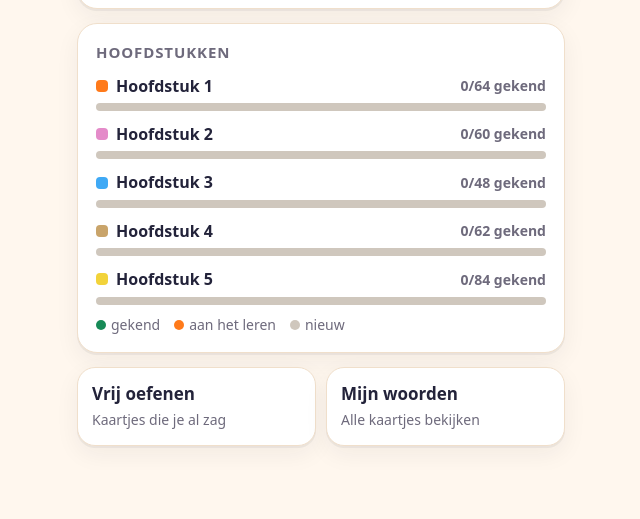
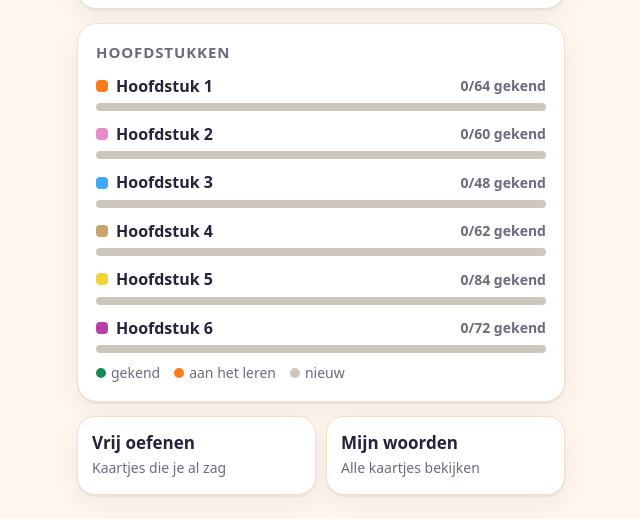
Before and after one commit to Egidiusz/ietsfrans, a plain HTML site: page index.html in a window 1280 px wide. Shown: the part 393-912 px from the top of the page, without its empty margins (319-959 px from the left). Before the commit the page ends 863 px from the top, so only its background shows below. Drawn offline with Linux system fonts and the light colour scheme.

Commit message:
Add chapter 6 (Contact 6, 36 cards)
Also: accept noir/noire for (e)-adjectives, hints for lang vs longtemps
and for tu vs vous in the u-sentences.

Co-Authored-By: Claude Opus 5.5 <noreply@anthropic.com>
Claude-Session: https://claude.ai/code/session_01RyByVSCeiSXNV2HeB5ap8d

```diff
--- a/index.html
+++ b/index.html
@@ -309,7 +309,8 @@ const DECKS = [
     { id:'c4-11', nl:'een (na)middag', fr:'un après-midi' },
     { id:'c4-26', nl:'de nacht', fr:'la nuit' },
     { id:'c4-12', nl:'duren', fr:'durer' },
-    { id:'c4-14', nl:'lang, lange tijd', fr:'longtemps' },
+    { id:'c4-14', nl:'lang, lange tijd', fr:'longtemps',
+      wrong:[{a:'long', note:'<b>Long</b> is lang zoals een lange broek. Lang in tijd: <b>longtemps</b>.'},{a:'long, longue', note:'<b>Long, longue</b> is lang zoals een lange broek. Lang in tijd: <b>longtemps</b>.'}] },
     { id:'c4-13', nl:'een bosklas', fr:'une classe verte' },
     { id:'c4-25', nl:'een les', fr:'un cours' },
     { id:'c4-17', nl:'zelfs', fr:'même' },
@@ -369,6 +370,48 @@ const DECKS = [
     { id:'c5-41', nl:'Hij wast mijn wagen.', fr:'Il lave ma voiture.' },
     { id:'c5-42', nl:'Ik pas op de baby van de buurvrouw.', fr:'Je garde le bébé de la voisine.' },
   ]},
+  { id: 'c6', title: 'Hoofdstuk 6', color:'#B83FA0', cards: [
+    { id:'c6-01', nl:'een kassa', fr:'une caisse' },
+    { id:'c6-02', nl:'een keuze', fr:'un choix' },
+    { id:'c6-03', nl:'een mode', fr:'une mode' },
+    { id:'c6-04', nl:'een broek', fr:'un pantalon' },
+    { id:'c6-05', nl:'de prijs', fr:'le prix' },
+    { id:'c6-06', nl:'een trui', fr:'un pull', accept:['un pull-over'] },
+    { id:'c6-07', nl:'de uitverkoop', fr:'les soldes' },
+    { id:'c6-08', nl:'een kledingstuk', fr:'un vêtement' },
+    { id:'c6-09', nl:'proberen, passen', fr:'essayer' },
+    { id:'c6-10', nl:'sluiten', fr:'fermer' },
+    { id:'c6-11', nl:'gesloten', fr:'fermé(e)' },
+    { id:'c6-12', nl:'open', fr:'ouvert(e)' },
+    { id:'c6-13', nl:'kort', fr:'court(e)' },
+    { id:'c6-14', nl:'lang', fr:'long, longue', accept:['longue, long'],
+      wrong:[{a:'longtemps', note:'<b>Longtemps</b> is lang in tijd. Een lange broek: <b>long, longue</b>.'}] },
+    { id:'c6-15', nl:'perfect', fr:'parfait(e)' },
+    { id:'c6-16', nl:'zwart', fr:'noir(e)' },
+    { id:'c6-17', nl:'wit', fr:'blanc, blanche', accept:['blanche, blanc'] },
+    { id:'c6-18', nl:'rood', fr:'rouge' },
+    { id:'c6-19', nl:'groen', fr:'vert(e)' },
+    { id:'c6-20', nl:'blauw', fr:'bleu(e)' },
+    { id:'c6-21', nl:'geel', fr:'jaune' },
+    { id:'c6-22', nl:'oranje', fr:'orange' },
+    { id:'c6-23', nl:'roze', fr:'rose' },
+    { id:'c6-24', nl:'paars', fr:'mauve', near:[{a:'violet', note:'Violet is ook paars, maar op je kaartje staat: <b>mauve</b>.'}] },
+    { id:'c6-25', nl:'grijs', fr:'gris(e)' },
+    { id:'c6-26', nl:'bruin', fr:'brun(e)', near:[{a:'marron', note:'Marron is ook bruin, maar op je kaartje staat: <b>brun(e)</b>.'}] },
+    { id:'c6-27', nl:'De winkel is open.', fr:'Le magasin est ouvert.' },
+    { id:'c6-28', nl:'De winkel is gesloten.', fr:'Le magasin est fermé.' },
+    { id:'c6-29', nl:'Vooruit dan maar.', fr:'Allons-y.' },
+    { id:'c6-30', nl:'Helemaal niet.', fr:'Pas du tout.' },
+    { id:'c6-31', nl:'Het is een moderne broek.', fr:"C'est un pantalon moderne." },
+    { id:'c6-32', nl:'Hij is in de mode.', fr:'Il est à la mode.' },
+    { id:'c6-33', nl:'Deze kledingstukken zijn in de uitverkoop.', fr:'Ces vêtements sont en solde.', accept:['Ces vêtements sont en soldes.'] },
+    { id:'c6-34', nl:'Heeft u een voorkeur voor een bepaalde kleur?', fr:'Vous avez une couleur préférée ?',
+      near:[{a:'Tu as une couleur préférée', note:'Bijna! Bij <b>u</b> hoort <b>vous</b>.'}] },
+    { id:'c6-35', nl:'Wilt u de broek passen?', fr:'Vous voulez essayer le pantalon ?',
+      near:[{a:'Tu veux essayer le pantalon', note:'Bijna! Bij <b>u</b> hoort <b>vous</b>.'}] },
+    { id:'c6-36', nl:'U maakt een goede keuze.', fr:'Vous faites un bon choix.',
+      near:[{a:'Tu fais un bon choix', note:'Bijna! Bij <b>u</b> hoort <b>vous</b>.'}] },
+  ]},
 ];
 
 const STORE_KEY = 'petitapetit.v1';
@@ -413,7 +456,7 @@ function speak(text){
   if(!frVoice) pickVoice();
   // Geen Franse stem op dit toestel: liever stil dan met een Engelse stem
   if(noFrenchVoice()){ if(!noVoiceWarned){ noVoiceWarned=true; toast('Geen Franse stem gevonden op dit toestel. Zie Instellingen.'); } return; }
-  try{ speechSynthesis.cancel(); const u=new SpeechSynthesisUtterance(text.replace(/[()]/g,'')); u.lang='fr-FR'; if(frVoice) u.voice=frVoice; u.rate=0.85; speechSynthesis.speak(u); }catch(e){}
+  try{ speechSynthesis.cancel(); const u=new SpeechSynthesisUtterance(text.replace(/(\S+)\(e\)/g,'$1, $1e').replace(/[()]/g,'')); u.lang='fr-FR'; if(frVoice) u.voice=frVoice; u.rate=0.85; speechSynthesis.speak(u); }catch(e){}
 }
 const ICON_SAY = '<svg viewBox="0 0 24 24" fill="none" stroke="currentColor" stroke-width="2.2" stroke-linecap="round" stroke-linejoin="round"><path d="M11 5 6 9H3v6h3l5 4z" fill="currentColor"/><path d="M15.5 8.5a5 5 0 0 1 0 7M18.5 5.5a9 9 0 0 1 0 13"/></svg>';
 const sayBtn = (text, cls='') => canSpeak ? `<button type="button" class="say ${cls}" data-say="${esc(text)}" aria-label="Luister">${ICON_SAY}</button>` : '';
@@ -484,10 +527,12 @@ const noAcc = s => s.normalize('NFD').replace(/[̀-ͯ]/g,'');
 const loose = s => noAcc(s).replace(/[^a-z]/g,'');
 function splitArt(k){ const m=k.match(/^(une|un|les|le|la)\s+|^(l')/); if(!m) return [null,k]; return [m[1]||m[2], k.slice(m[0].length)]; }
 const GENDER = { un:'(mannelijk)', le:'(mannelijk)', une:'(vrouwelijk)', la:'(vrouwelijk)', les:'(meervoud)', "l'":'' };
+function variants(t){ return /\(e\)/.test(t) ? [t, t.replace(/\(e\)/g,''), t.replace(/\(e\)/g,'e'), t.replace(/(\S+)\(e\)/g,'$1, $1e')] : [t]; }
+const forms = c => [c.fr, ...(c.accept||[])].flatMap(variants);
 function evaluate(card, raw){
   const inp=sk(raw);
   if(!inp) return { g:'wrong', idk:true };
-  const targets=[card.fr, ...(card.accept||[])];
+  const targets=forms(card);
   for (const t of targets) if (sk(t)===inp) return { g:'ok' };
   for (const t of targets){ const ti=sk(t); if (loose(ti)===loose(inp)){
     if (noAcc(ti)===noAcc(inp)) return { g:'near', note:'Let op de accenten.' };
@@ -506,10 +551,10 @@ function evaluate(card, raw){
     }
   }
   for (const w of card.wrong||[]) if (loose(sk(w.a))===loose(inp)) return { g:'wrong', note:w.note };
-  for (const c of CARDS.values()) if (c!==card && loose(sk(c.fr))===loose(inp)) return { g:'wrong', note:`Dat is het Frans voor “${esc(c.nl)}”.` };
+  for (const c of CARDS.values()) if (c!==card && forms(c).some(f=>loose(sk(f))===loose(inp))) return { g:'wrong', note:`Dat is het Frans voor “${esc(c.nl)}”.` };
   return { g:'wrong' };
 }
-function retypeOk(card, raw){ const k=loose(sk(raw)); return [card.fr, ...(card.accept||[])].some(t=>loose(sk(t))===k); }
+function retypeOk(card, raw){ const k=loose(sk(raw)); return forms(card).some(t=>loose(sk(t))===k); }
 function diffMark(input, target){
   const a=[...input.toLowerCase()], b=[...target]; const bl=b.map(c=>c.toLowerCase());
   const n=a.length, m=b.length; const dp=Array.from({length:n+1},()=>new Array(m+1).fill(0));
```
